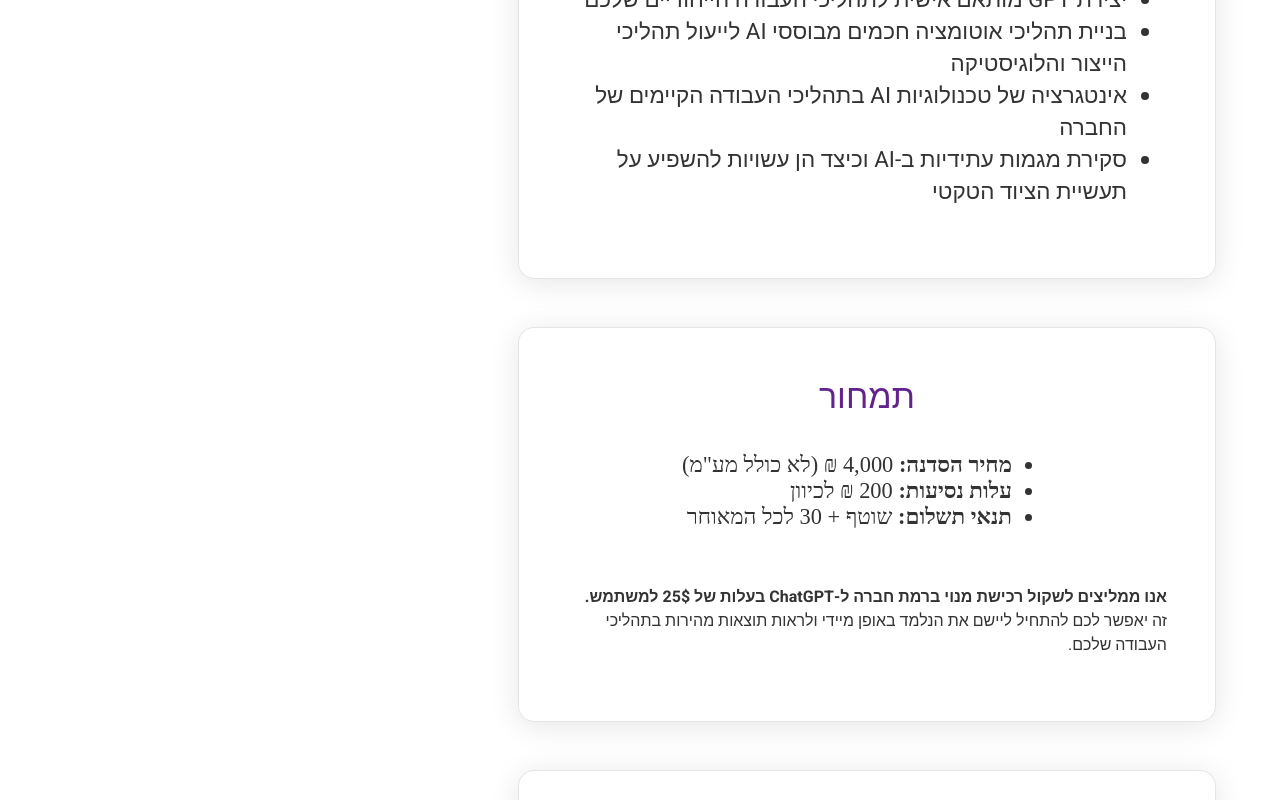
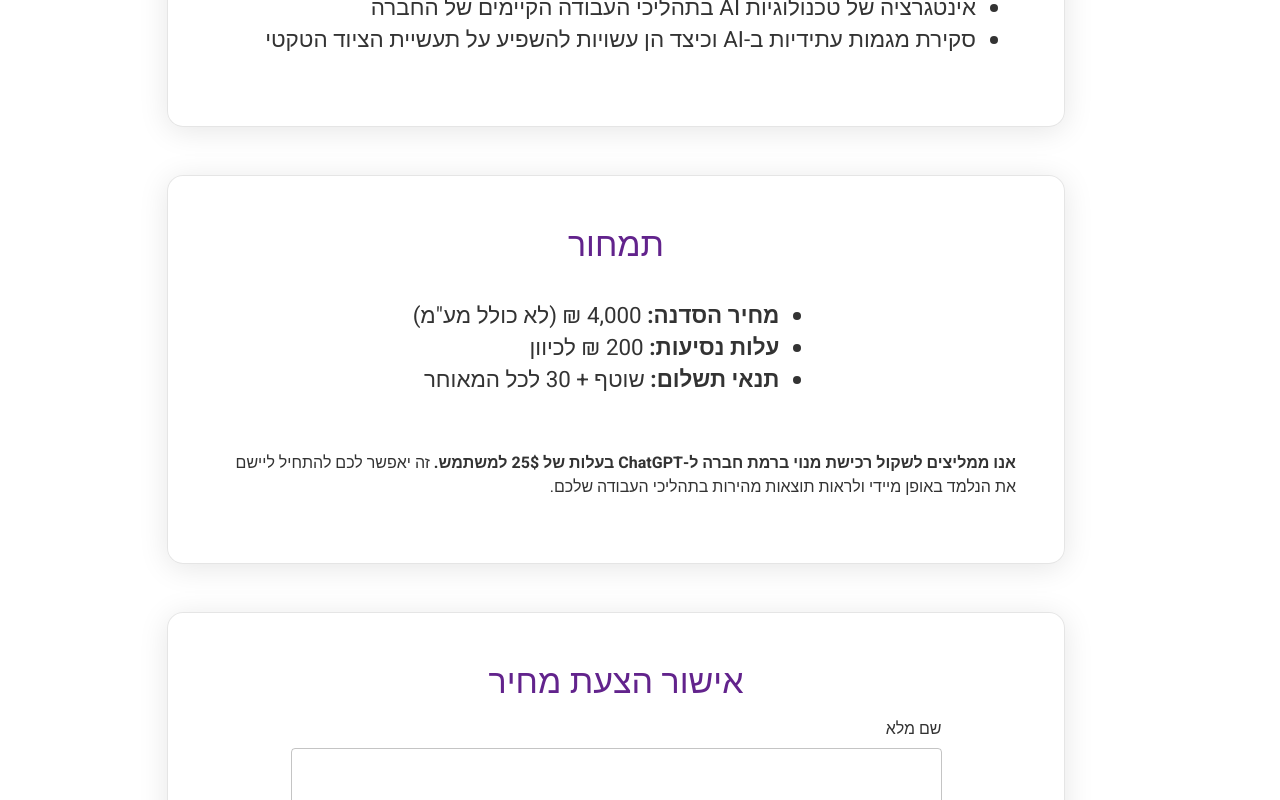
Before and after one commit to Idosegev23/sourceProposal, a React (Create React App) app: page / in a window 1280 px wide. Shown: the part 1135-1935 px from the top of the page. Built offline with nearby package versions, Linux system fonts and the light colour scheme.

Commit message:
Update App.js

```diff
--- a/src/App.js
+++ b/src/App.js
@@ -53,6 +53,9 @@ const Content = styled('div')(({ theme }) => ({
   margin: '2rem auto',
   padding: '2rem',
   textAlign: 'center',
+  display: 'flex',
+  flexDirection: 'column',
+  alignItems: 'center',
   [theme.breakpoints.down('sm')]: {
     padding: '1rem',
   },
@@ -79,11 +82,12 @@ const Card = styled(motion.div)(({ theme }) => ({
   display: 'flex',
   flexDirection: 'column',
   alignItems: 'center',
-  width: '80%',
-  maxWidth: '600px',
-  margin: '3 auto 3rem',
+  width: '100%',
+  maxWidth: '800px',
+  margin: '0 auto 3rem',
   [theme.breakpoints.down('sm')]: {
     padding: '1.5rem',
+    width: 'calc(100% - 2rem)', // Subtract padding from width
   },
 }));
 
@@ -290,7 +294,6 @@ const App = () => {
               <StyledMenuItem onClick={() => scrollTo(contactRef)}>אישור הצעת מחיר</StyledMenuItem>
             </Menu>
 
-
             <Card ref={servicesRef}>
               <animated.div style={titleAnimation}>
                 <Typography variant={isMobile ? "h5" : "h4"} gutterBottom style={{ color: '#62238C', fontFamily: 'Heebo, Arial, sans-serif' }}>
@@ -322,33 +325,32 @@ const App = () => {
               </Box>
             </Card>
 
-
             <Card ref={pricingRef}>
               <animated.div style={titleAnimation}>
-                <Typography variant={isMobile ? "h5" : "h4"} gutterBottom style={{ color: '#62238C' }}>
+                <Typography variant={isMobile ? "h5" : "h4"} gutterBottom style={{ color: '#62238C', fontFamily: 'Heebo, Arial, sans-serif' }}>
                   תמחור
                 </Typography>
               </animated.div>
-              <Box component="ul" style={{ fontSize: isMobile ? '1.2rem' : '1.4rem', textAlign: 'right' }}>
+              <Box component="ul" style={{ fontSize: isMobile ? '1.2rem' : '1.4rem', textAlign: 'right', fontFamily: 'Heebo, Arial, sans-serif' }}>
                 <li><strong>מחיר הסדנה:</strong> 4,000 ₪ (לא כולל מע"מ)</li>
                 <li><strong>עלות נסיעות:</strong> 200 ₪ לכיוון</li>
                 <li><strong>תנאי תשלום:</strong> שוטף + 30 לכל המאוחר</li>
               </Box>
-              <Typography variant="body1" paragraph style={{ marginTop: '2rem' }}>
+              <Typography variant="body1" paragraph style={{ marginTop: '2rem', fontFamily: 'Heebo, Arial, sans-serif' }}>
                 <strong>אנו ממליצים לשקול רכישת מנוי ברמת חברה ל-ChatGPT בעלות של 25$ למשתמש.</strong> זה יאפשר לכם להתחיל ליישם את הנלמד באופן מיידי ולראות תוצאות מהירות בתהליכי העבודה שלכם.
               </Typography>
             </Card>
 
             <Card ref={contactRef}>
               <animated.div style={titleAnimation}>
-                <Typography variant={isMobile ? "h5" : "h4"} gutterBottom style={{ color: '#62238C' }}>
+                <Typography variant={isMobile ? "h5" : "h4"} gutterBottom style={{ color: '#62238C', fontFamily: 'Heebo, Arial, sans-serif' }}>
                   אישור הצעת מחיר
                 </Typography>
               </animated.div>
               <form onSubmit={handleSubmit}>
                 <Grid container spacing={3}>
                   <Grid item xs={12}>
-    <Typography variant="subtitle1" align="right" gutterBottom>
+                    <Typography variant="subtitle1" align="right" gutterBottom style={{ fontFamily: 'Heebo, Arial, sans-serif' }}>
                       שם מלא
                     </Typography>
                     <TextField
@@ -357,12 +359,12 @@ const App = () => {
                       onChange={(e) => setName(e.target.value)}
                       required
                       InputProps={{
-        style: { direction: 'rtl', textAlign: 'right' }
+                        style: { direction: 'rtl', textAlign: 'right', fontFamily: 'Heebo, Arial, sans-serif' }
                       }}
                     />
                   </Grid>
                   <Grid item xs={12}>
-    <Typography variant="subtitle1" align="right" gutterBottom>
+                    <Typography variant="subtitle1" align="right" gutterBottom style={{ fontFamily: 'Heebo, Arial, sans-serif' }}>
                       תפקיד
                     </Typography>
                     <TextField
@@ -371,12 +373,12 @@ const App = () => {
                       onChange={(e) => setPosition(e.target.value)}
                       required
                       InputProps={{
-        style: { direction: 'rtl', textAlign: 'right' }
+                        style: { direction: 'rtl', textAlign: 'right', fontFamily: 'Heebo, Arial, sans-serif' }
                       }}
                     />
                   </Grid>
                   <Grid item xs={12}>
-    <Typography variant="subtitle1" align="right" gutterBottom>
+                    <Typography variant="subtitle1" align="right" gutterBottom style={{ fontFamily: 'Heebo, Arial, sans-serif' }}>
                       כתובת אימייל
                     </Typography>
                     <TextField
@@ -386,7 +388,7 @@ const App = () => {
                       onChange={(e) => setEmail(e.target.value)}
                       required
                       InputProps={{
-        style: { direction: 'rtl', textAlign: 'right' }
+                        style: { direction: 'rtl', textAlign: 'right', fontFamily: 'Heebo, Arial, sans-serif' }
                       }}
                     />
                   </Grid>
@@ -438,7 +440,7 @@ const App = () => {
             </SocialLinks>
 
             <Box mt={4}>
-              <Typography variant="body1" style={{ textAlign: 'center', fontWeight: 'bold', fontSize: isMobile ? '0.9rem' : '1rem' }}>
+              <Typography variant="body1" style={{ textAlign: 'center', fontWeight: 'bold', fontSize: isMobile ? '0.9rem' : '1rem', fontFamily: 'Heebo, Arial, sans-serif' }}>
                 בברכה,<br />
                 עידו שגב<br />
                 מנכ"ל TriRoars<br />
@@ -448,7 +450,7 @@ const App = () => {
             </Box>
           </Content>
           <Footer>
-            <Typography variant="body2" style={{ fontSize: isMobile ? '1rem' : '1.2rem' }}>
+            <Typography variant="body2" style={{ fontSize: isMobile ? '1rem' : '1.2rem', fontFamily: 'Heebo, Arial, sans-serif' }}>
               נבנה באמצעות AI &copy; {new Date().getFullYear()} TriRoars
             </Typography>
           </Footer>
```
Lines whose indentation alone changed are shown as unchanged.
